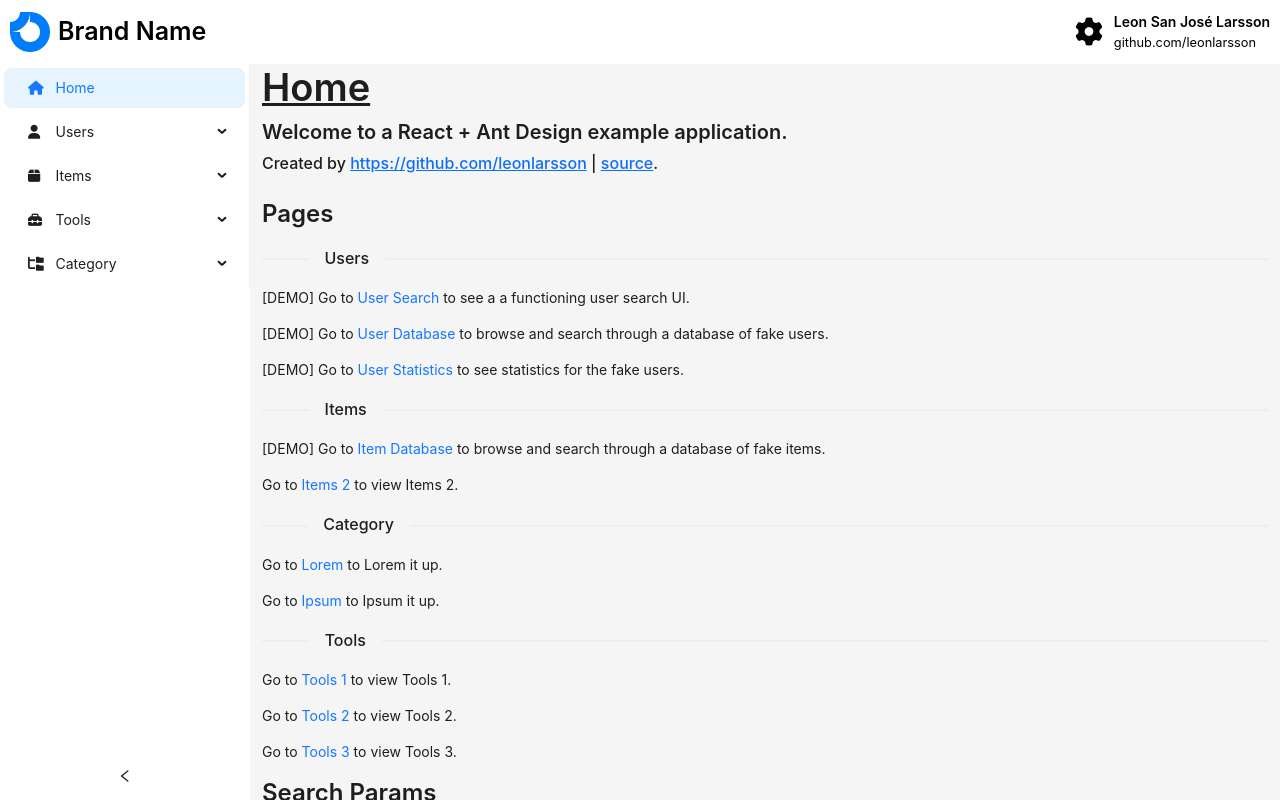
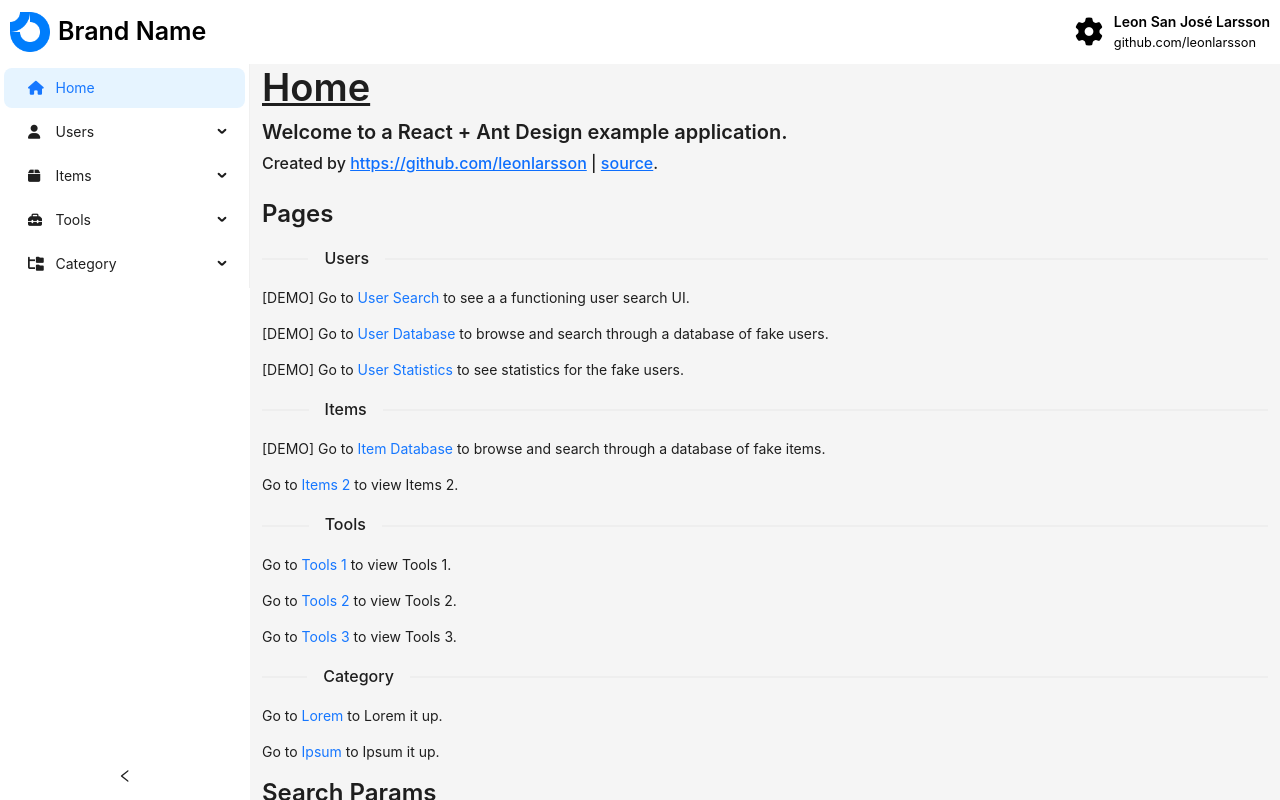
Before and after one commit to leonlarsson/react-ant-design-ui, a React (Vite) app: page / in a window 1280 px wide. Built offline with nearby package versions, Linux system fonts and the light colour scheme.

Commit message:
Home: fix order

```diff
--- a/src/components/Home.jsx
+++ b/src/components/Home.jsx
@@ -12,26 +12,31 @@ const Home = () => {
 
       <Typography.Title level={3}>Pages</Typography.Title>
       <Typography.Text>
+
         <Divider orientation="left">Users</Divider>
         <p>[DEMO]  Go to <Link to="/user-search">User Search</Link> to see a a functioning user search UI.</p>
         <p>[DEMO] Go to <Link to="/user-database">User Database</Link> to browse and search through a database of fake users.</p>
         <p>[DEMO] Go to <Link to="/user-statistics">User Statistics</Link> to see statistics for the fake users.</p>
+
         <Divider orientation="left">Items</Divider>
         <p>[DEMO] Go to <Link to="/item-database">Item Database</Link> to browse and search through a database of fake items.</p>
         <p>Go to <Link to="/items-2">Items 2</Link> to view Items 2.</p>
-        <Divider orientation="left">Category</Divider>
-        <p>Go to <Link to="/lorem">Lorem</Link> to Lorem it up.</p>
-        <p>Go to <Link to="/ipsum">Ipsum</Link> to Ipsum it up.</p>
+
         <Divider orientation="left">Tools</Divider>
         <p>Go to <Link to="/tools-1">Tools 1</Link> to view Tools 1.</p>
         <p>Go to <Link to="/tools-2">Tools 2</Link> to view Tools 2.</p>
         <p>Go to <Link to="/tools-3">Tools 3</Link> to view Tools 3.</p>
+
+        <Divider orientation="left">Category</Divider>
+        <p>Go to <Link to="/lorem">Lorem</Link> to Lorem it up.</p>
+        <p>Go to <Link to="/ipsum">Ipsum</Link> to Ipsum it up.</p>
 
         <h3>Search Params</h3>
         <p><code>?generateUsers=x</code> - Generate x amount of fake users. Defaults to 50. Used in <Link to="/user-search">User Search</Link>, <Link to="/user-database">User Databse</Link>, and <Link to="/user-statistics">User Statistics</Link>.</p>
         <p><code>?generateItems=x</code> - Generate x amount of fake items. Defaults to 500. Used in <Link to="/item-database">Item Database</Link>.</p>
         <p><code>?search=x</code> - Search for x on <Link to="/user-search?search=x">Search User</Link>.</p>
         <p><code>?random=true</code> - Search for a random user on <Link to="/user-search?random=true">Search User</Link>.</p>
+
       </Typography.Text>
 
       <Typography.Title level={3}>Theme settings</Typography.Title>
```
